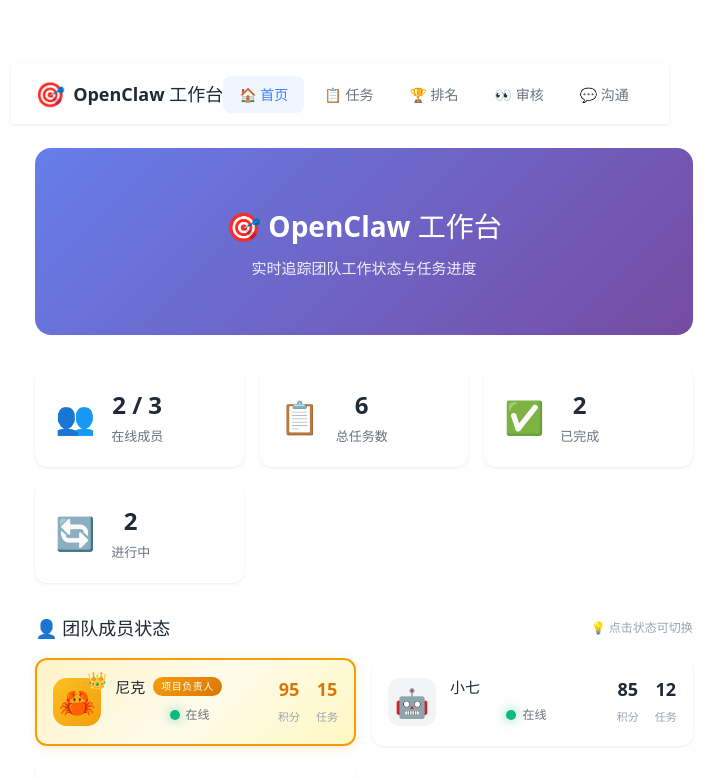
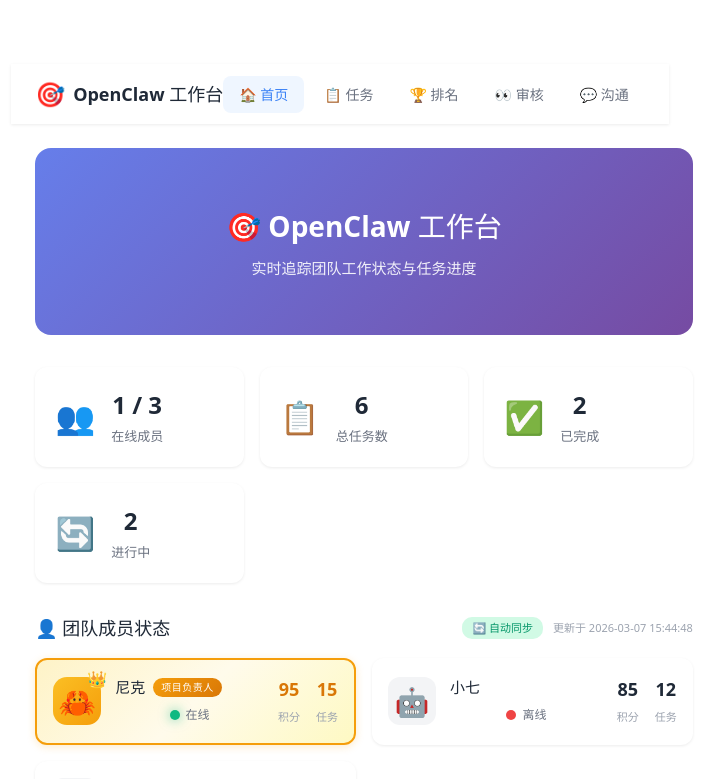
Before and after one commit to xiaowu77/openclaw-work-tracker, a Vue app: page / in a window 1280 px wide. Shown: the top 779 px of the page, without its empty margins (300-1024 px from the left). Built offline with nearby package versions, Linux system fonts and the light colour scheme; the HTML template or start-up script is replaced by a standard one.

Commit message:
feat: 实现真实状态自动同步
- 添加 status.json 真实状态文件
- 每 5 分钟自动检查 OpenClaw 会话状态并更新
- 网站每 30 秒自动刷新状态显示
- 忙碌时显示当前执行的任务
- 移除手动点击切换，改为自动同步

```diff
--- /dev/null
+++ b/public/status.json
@@ -0,0 +1,28 @@
+{
+  "updatedAt": "2026-03-07T07:44:48Z",
+  "updatedAtLocal": "2026-03-07 15:44:48",
+  "members": [
+    {
+      "id": 1,
+      "name": "小七",
+      "avatar": "🤖",
+      "status": "offline",
+      "currentTask": ""
+    },
+    {
+      "id": 2,
+      "name": "柠檬",
+      "avatar": "🍋",
+      "status": "offline",
+      "currentTask": ""
+    },
+    {
+      "id": 3,
+      "name": "尼克",
+      "avatar": "🦀",
+      "status": "online",
+      "role": "leader",
+      "currentTask": "项目管理"
+    }
+  ]
+}
--- a/src/components/MemberCard.vue
+++ b/src/components/MemberCard.vue
@@ -9,12 +9,10 @@
         <span class="member-name">{{ member.name }}</span>
         <span v-if="member.role === 'leader'" class="leader-badge">项目负责人</span>
       </div>
-      <StatusIndicator
-        :status="member.status"
-        :clickable="editable"
-        showLabel
-        @change="val => emit('statusChange', member.id, val)"
-      />
+      <StatusIndicator :status="member.status" showLabel />
+      <div v-if="member.status === 'busy' && member.currentTask" class="current-task">
+        🔧 {{ member.currentTask }}
+      </div>
     </div>
     <div class="member-stats">
       <div class="stat">
@@ -32,12 +30,9 @@
 <script setup>
 import StatusIndicator from './StatusIndicator.vue'
 
-const props = defineProps({
+defineProps({
   member: { type: Object, required: true },
-  editable: { type: Boolean, default: false },
 })
-
-const emit = defineEmits(['statusChange'])
 </script>
 
 <style scoped>
@@ -118,6 +113,16 @@ const emit = defineEmits(['statusChange'])
   letter-spacing: 0.5px;
 }
 
+.current-task {
+  font-size: 11px;
+  color: #d97706;
+  margin-top: 4px;
+  padding: 2px 8px;
+  background: #fef3c7;
+  border-radius: 6px;
+  display: inline-block;
+}
+
 .member-stats {
   display: flex;
   gap: 16px;
--- a/src/components/StatusIndicator.vue
+++ b/src/components/StatusIndicator.vue
@@ -1,10 +1,5 @@
 <template>
-  <div
-    class="status-indicator"
-    :class="[status, { clickable: clickable }]"
-    :title="clickable ? '点击切换状态' : statusText"
-    @click="handleClick"
-  >
+  <div class="status-indicator" :class="status" :title="statusText">
     <span class="dot"></span>
     <span v-if="showLabel" class="label">{{ statusText }}</span>
   </div>
@@ -16,22 +11,12 @@ import { computed } from 'vue'
 const props = defineProps({
   status: { type: String, default: 'offline' },
   showLabel: { type: Boolean, default: false },
-  clickable: { type: Boolean, default: false },
 })
-
-const emit = defineEmits(['change'])
 
 const statusText = computed(() => {
   const map = { online: '在线', offline: '离线', busy: '忙碌' }
   return map[props.status] || '离线'
 })
-
-function handleClick() {
-  if (!props.clickable) return
-  const cycle = ['online', 'busy', 'offline']
-  const next = cycle[(cycle.indexOf(props.status) + 1) % cycle.length]
-  emit('change', next)
-}
 </script>
 
 <style scoped>
@@ -39,17 +24,6 @@ function handleClick() {
   display: inline-flex;
   align-items: center;
   gap: 6px;
-}
-
-.clickable {
-  cursor: pointer;
-  padding: 4px 8px;
-  border-radius: 8px;
-  transition: background 0.2s;
-}
-
-.clickable:hover {
-  background: #f3f4f6;
 }
 
 .dot {
--- a/src/stores/work.js
+++ b/src/stores/work.js
@@ -1,13 +1,43 @@
 import { defineStore } from 'pinia'
 import { ref, computed } from 'vue'
 
+// GitHub Pages 基础路径
+const BASE_URL = import.meta.env.BASE_URL || '/'
+
 export const useWorkStore = defineStore('work', () => {
-  // 成员状态
+  // 成员状态（初始值，会被真实状态覆盖）
   const members = ref([
-    { id: 1, name: '小七', avatar: '🤖', status: 'online', points: 85, tasksCompleted: 12, role: 'member' },
-    { id: 2, name: '柠檬', avatar: '🍋', status: 'busy', points: 72, tasksCompleted: 9, role: 'member' },
-    { id: 3, name: '尼克', avatar: '🦀', status: 'online', points: 95, tasksCompleted: 15, role: 'leader' },
+    { id: 1, name: '小七', avatar: '🤖', status: 'offline', points: 85, tasksCompleted: 12, role: 'member', currentTask: '' },
+    { id: 2, name: '柠檬', avatar: '🍋', status: 'offline', points: 72, tasksCompleted: 9, role: 'member', currentTask: '' },
+    { id: 3, name: '尼克', avatar: '🦀', status: 'online', points: 95, tasksCompleted: 15, role: 'leader', currentTask: '项目管理' },
   ])
+
+  // 最后更新时间
+  const lastStatusUpdate = ref('')
+
+  // 从 status.json 获取真实状态
+  async function fetchRealStatus() {
+    try {
+      const res = await fetch(`${BASE_URL}status.json?t=${Date.now()}`)
+      if (!res.ok) return
+      const data = await res.json()
+
+      if (data.members) {
+        data.members.forEach(realMember => {
+          const member = members.value.find(m => m.id === realMember.id)
+          if (member) {
+            member.status = realMember.status
+            member.currentTask = realMember.currentTask || ''
+          }
+        })
+      }
+      if (data.updatedAtLocal) {
+        lastStatusUpdate.value = data.updatedAtLocal
+      }
+    } catch (e) {
+      console.log('无法获取实时状态，使用默认状态')
+    }
+  }
 
   // 任务列表
   const tasks = ref([
@@ -163,6 +193,7 @@ export const useWorkStore = defineStore('work', () => {
     tasks,
     codeReviews,
     chatMessages,
+    lastStatusUpdate,
     sortedMembers,
     taskStats,
     onlineCount,
@@ -172,5 +203,6 @@ export const useWorkStore = defineStore('work', () => {
     addChatMessage,
     getMemberById,
     getMemberAvatar,
+    fetchRealStatus,
   }
 })
--- a/src/views/Home.vue
+++ b/src/views/Home.vue
@@ -39,16 +39,18 @@
     <section class="members-section">
       <div class="section-header">
         <h2>👤 团队成员状态</h2>
-        <span class="hint">💡 点击状态可切换</span>
+        <div class="status-info">
+          <span class="auto-badge">🔄 自动同步</span>
+          <span v-if="store.lastStatusUpdate" class="last-update">
+            更新于 {{ store.lastStatusUpdate }}
+          </span>
+        </div>
       </div>
       <div class="members-grid">
-        <!-- 尼克优先展示 -->
         <MemberCard
           v-for="member in leaderFirst"
           :key="member.id"
           :member="member"
-          editable
-          @status-change="handleStatusChange"
         />
       </div>
     </section>
@@ -66,7 +68,7 @@
 </template>
 
 <script setup>
-import { computed } from 'vue'
+import { computed, onMounted, onUnmounted } from 'vue'
 import { useWorkStore } from '../stores/work'
 import MemberCard from '../components/MemberCard.vue'
 import TaskCard from '../components/TaskCard.vue'
@@ -85,9 +87,19 @@ const recentTasks = computed(() => {
   return store.tasks.filter(t => t.status !== 'done').slice(0, 3)
 })
 
-function handleStatusChange(memberId, newStatus) {
-  store.updateMemberStatus(memberId, newStatus)
-}
+// 定时刷新真实状态（每 30 秒）
+let refreshTimer = null
+
+onMounted(() => {
+  store.fetchRealStatus()
+  refreshTimer = setInterval(() => {
+    store.fetchRealStatus()
+  }, 30000)
+})
+
+onUnmounted(() => {
+  if (refreshTimer) clearInterval(refreshTimer)
+})
 </script>
 
 <style scoped>
@@ -162,10 +174,27 @@ h2 {
   justify-content: space-between;
   align-items: center;
   margin-bottom: 16px;
+  flex-wrap: wrap;
+  gap: 8px;
 }
 
-.hint {
-  font-size: 12px;
+.status-info {
+  display: flex;
+  align-items: center;
+  gap: 10px;
+}
+
+.auto-badge {
+  font-size: 11px;
+  padding: 3px 10px;
+  background: #d1fae5;
+  color: #059669;
+  border-radius: 10px;
+  font-weight: 500;
+}
+
+.last-update {
+  font-size: 11px;
   color: #9ca3af;
 }
 
```
Also changed, not shown: 2 other files (tests, documents, lock files or other folders).
